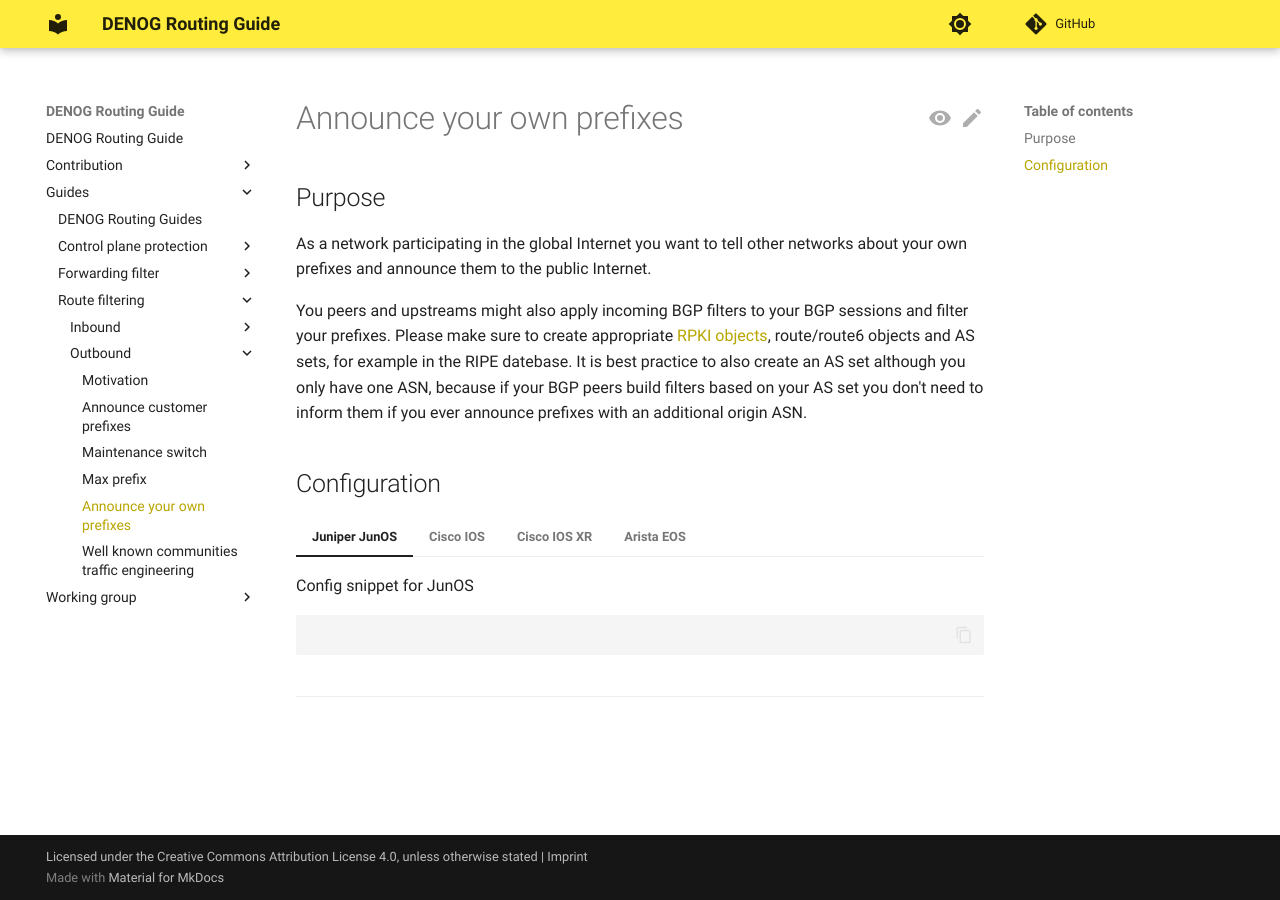
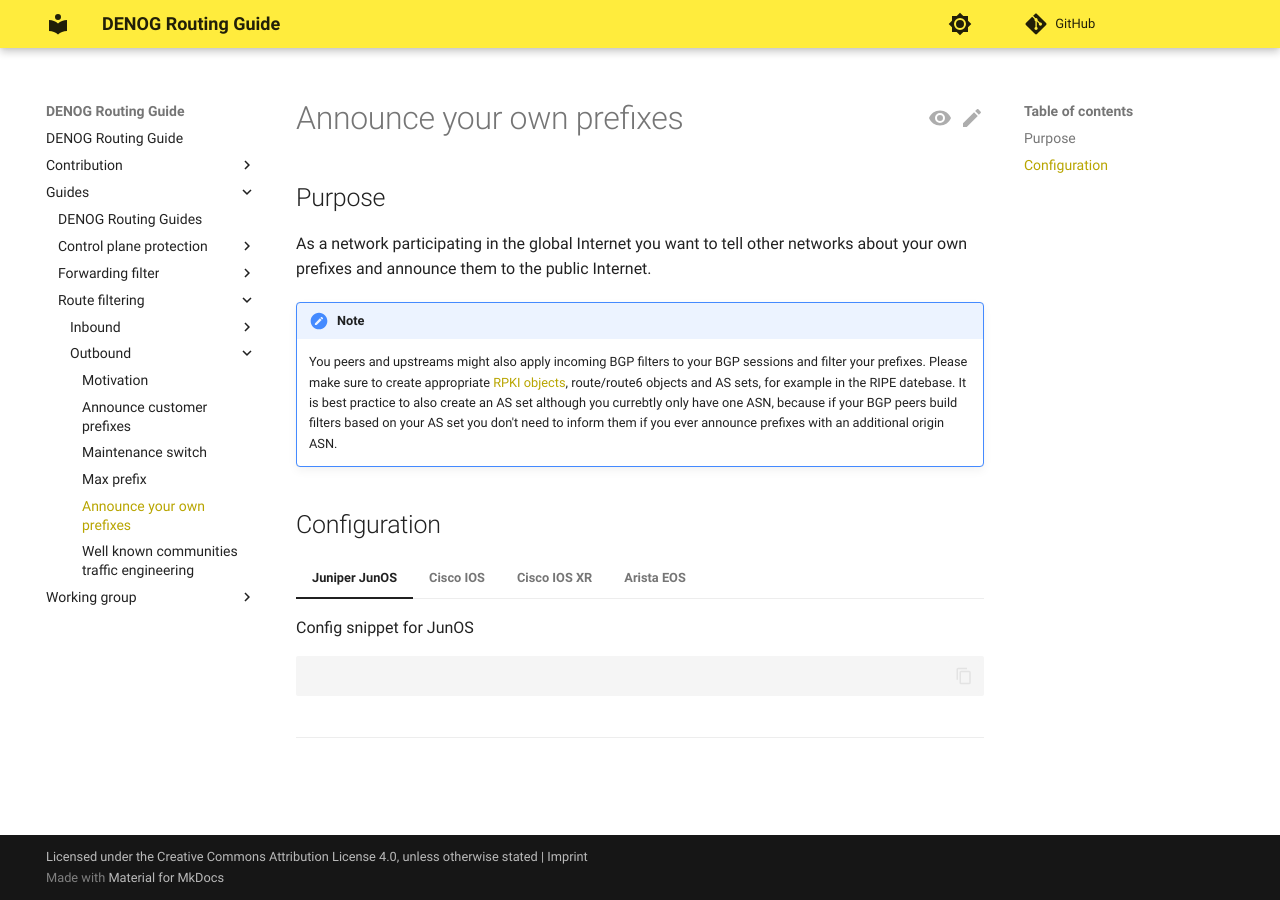
Before and after one commit to denog/routing-guide, an MkDocs documentation site: the page built from docs/guides/route_filtering/outbound/own_prefix.md, in a window 1280 px wide. Built offline with MkDocs 1.6.1 and Material for MkDocs 9.7.7, drawn with Linux system fonts in a browser that asks for light colours; comment, search, counter and statistics services are not loaded.

Commit message:
change note to note box

```diff
--- a/docs/guides/route_filtering/outbound/own_prefix.md
+++ b/docs/guides/route_filtering/outbound/own_prefix.md
@@ -4,7 +4,8 @@
 
 As a network participating in the global Internet you want to tell other networks about your own prefixes and announce them to the public Internet.
 
-You peers and upstreams might also apply incoming BGP filters to your BGP sessions and filter your prefixes. Please make sure to create appropriate [RPKI objects](https://www.ripe.net/manage-ips-and-asns/resource-management/rpki/), route/route6 objects and AS sets, for example in the RIPE datebase. It is best practice to also create an AS set although you only have one ASN, because if your BGP peers build filters based on your AS set you don't need to inform them if you ever announce prefixes with an additional origin ASN.
+!!! note
+    You peers and upstreams might also apply incoming BGP filters to your BGP sessions and filter your prefixes. Please make sure to create appropriate [RPKI objects](https://www.ripe.net/manage-ips-and-asns/resource-management/rpki/), route/route6 objects and AS sets, for example in the RIPE datebase. It is best practice to also create an AS set although you currebtly only have one ASN, because if your BGP peers build filters based on your AS set you don't need to inform them if you ever announce prefixes with an additional origin ASN.
 
 ## Configuration
 
```
